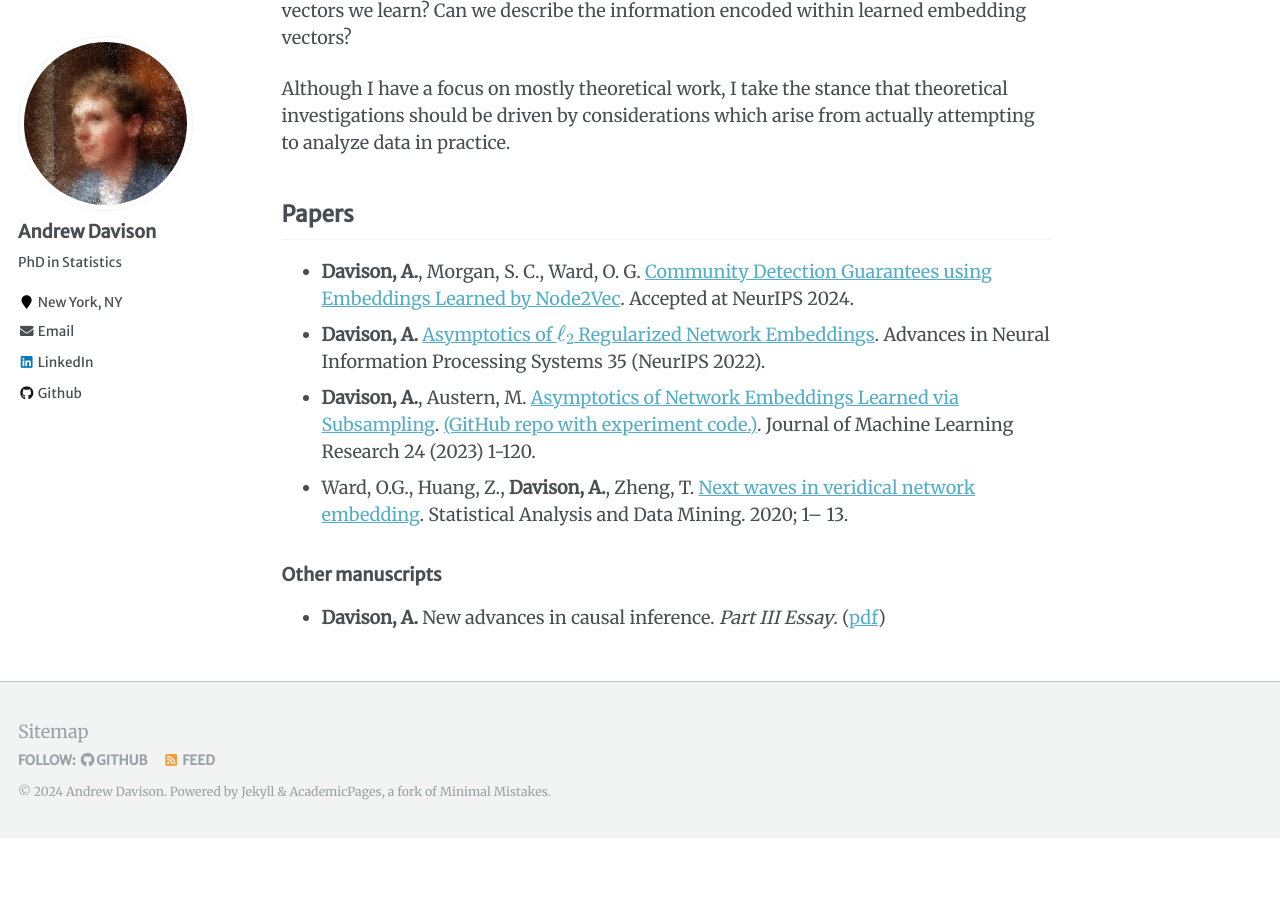
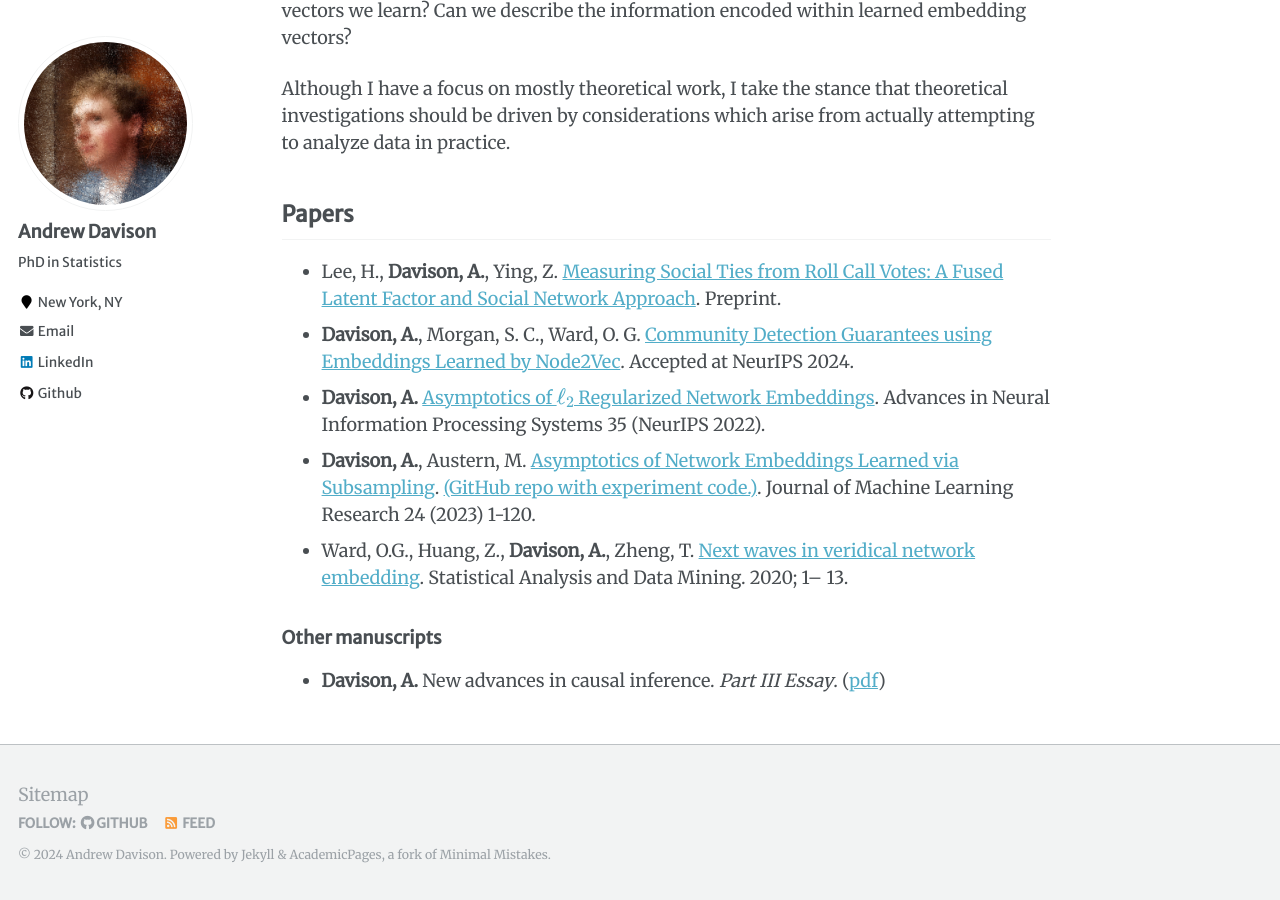
Before and after one commit to aday651/aday651.github.io, a Jekyll site: the page built from _pages/research.md, in a window 1280 px wide and 900 px high, scrolled down 989 px. Built offline with Jekyll 4.4.1, drawn with Linux system fonts in a browser that asks for light colours; formulas are drawn with MathJax 3; before the commit the page ends 1827 px from its top, so only the background shows below that.

Commit message:
update research.md with role call paper

```diff
--- a/_pages/research.md
+++ b/_pages/research.md
@@ -18,6 +18,7 @@ Although I have a focus on mostly theoretical work, I take the stance that theor
 
 ## Papers ##
 
+* Lee, H., **Davison, A.**, Ying, Z. [Measuring Social Ties from Roll Call Votes: A Fused Latent Factor and Social Network Approach](https://osf.io/preprints/osf/6euf3). Preprint.
 * **Davison, A.**, Morgan, S. C., Ward, O. G. [Community Detection Guarantees using Embeddings
 Learned by Node2Vec](https://arxiv.org/abs/2310.17712). Accepted at NeurIPS 2024.
 * **Davison, A.** [Asymptotics of $\ell_2$ Regularized Network Embeddings](https://arxiv.org/abs/2201.01689). Advances in Neural Information Processing Systems 35 (NeurIPS 2022).
```
